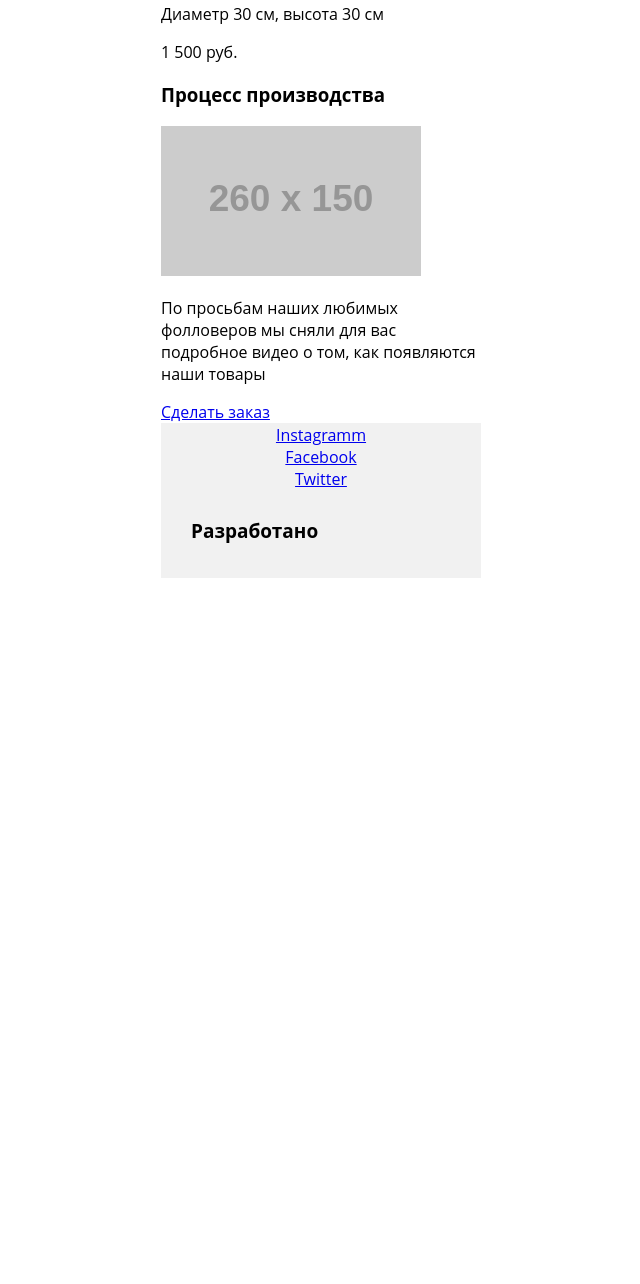
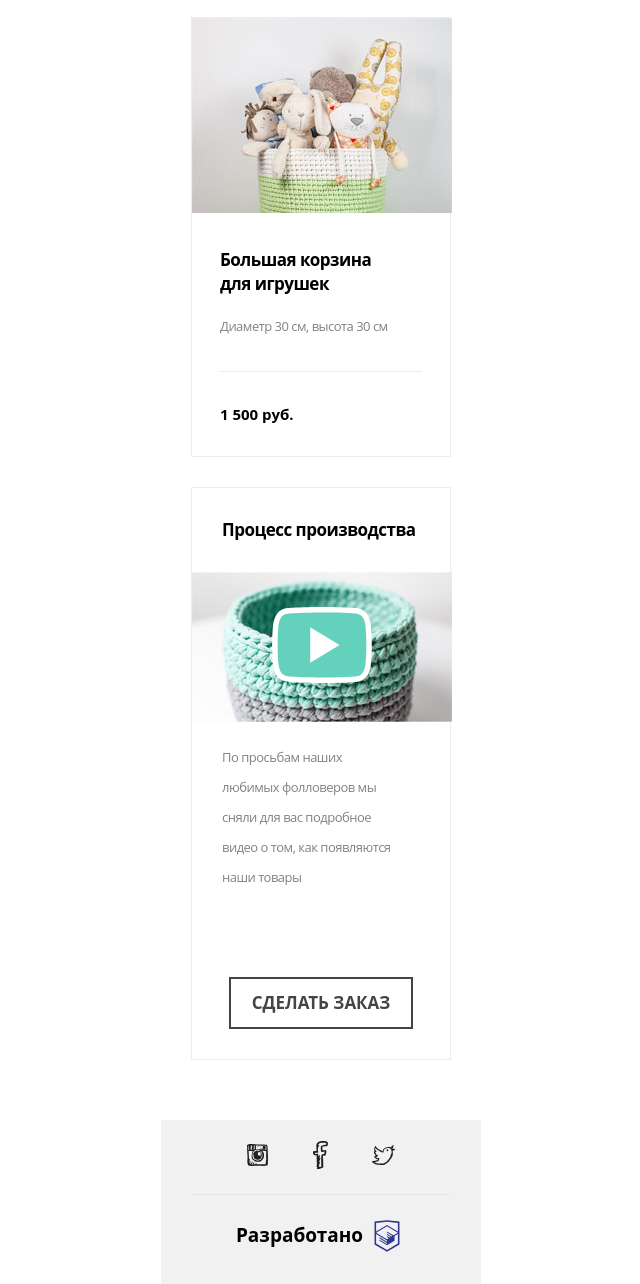
Before and after one commit to uasdemr/412507-mishka, a website: page catalog.html in a window 1280 px wide. Shown: the part 1497-2781 px from the top of the page, without its empty margins (319-959 px from the left). Before the commit the page ends 2075 px from the top, so only its background shows below. Drawn offline with nearby package versions, Linux system fonts and the light colour scheme; files that its build step writes are made by us from their sources; placeholder pictures from the web are drawn by us.

Commit message:
finished the catalog.html file

```diff
--- a/catalog.html
+++ b/catalog.html
@@ -31,46 +31,70 @@
       </ul>
     </nav>
     <header class="catalog-header">
-      <h1 class="visually-hidden">Форма заказа</h1>
       <h2 class="catalog-header__title">Каталог товаров</h2>
     </header>
     <section class="catalog">
       <article class="catalog__item">
-        <img class="catalog__image" src="http://placehold.it/260x195" width="260" height="195" alt="Картинка товара">
+        <img class="catalog__image" src="source/img/photo-hare-mobile@1x.jpg" width="260" height="195" alt="Картинка товара">
+        <div class="catalog-wrapper">
           <h3 class="catalog__title">Зайчик-попрыгайчик</h3>
           <p class="catalog__description">Рост 30 см, вес 200 гр.</p>
           <p class="catalog__price">1 200 руб.</p>
+        </div>
       </article>
       <article class="catalog__item">
-        <img class="catalog__image" src="http://placehold.it/260x195" width="260" height="195" alt="Картинка товара">
+        <img class="catalog__image" src="source/img/photo-bowl-mobile@1x.jpg" width="260" height="195" alt="Картинка товара">
+          <div class="catalog-wrapper">
           <h3 class="catalog__title">Корзинка для белья</h3>
           <p class="catalog__description">Диаметр 15 см, высота 10 см</p>
           <p class="catalog__price">690 руб.</p>
+        </div>
       </article>
       <article class="catalog__item">
-        <img class="catalog__image" src="http://placehold.it/260x195" width="260" height="195" alt="Картинка товара">
-        <h3 class="catalog__title">Большая корзина для игрушек</h3>
+        <img class="catalog__image" src="source/img/photo-toys-mobile@1x.jpg" width="260" height="195" alt="Картинка товара">
+        <div class="catalog-wrapper">
+          <h3 class="catalog__title">Большая корзина<br>для игрушек</h3>
           <p class="catalog__description">Диаметр 30 см, высота 30 см</p>
           <p class="catalog__price">1 500 руб.</p>
+        </div>
       </article>
       <article class="catalog__movie">
+        <div class="catalog__title-wrapper">
           <h3 class="catalog__title">Процесс производства</h3>
+        </div>
         <div class="catalog__movie">
-          <img class="catalog__image" src="http://placehold.it/260x150" width="260" height="150" alt="Видео создания шедевров">
+          <img class="catalog__image" src="source/img/video-mobile@1x.jpg" width="260" height="150" alt="Видео создания шедевров">
+          <img class="catalog__image-play" src="source/img/icon-play.svg" width="100" height="76" alt="Видео создания шедевров">
         </div>
-        <p class="catalog__description">По просьбам наших любимых фолловеров мы сняли для вас подробное видео о том, как появляются наши товары</p>
+        <div class="catalog__description-wrapper">
+          <p class="catalog__description">По просьбам наших<br>любимых фолловеров мы<br>сняли для вас подробное<br>видео о том, как появляются<br>наши товары</p>
+        </div>
+        <div class="catalog__to-order-wrapper">
           <a href="#" class="catalog__to-order">Сделать заказ</a>
+        </div>
       </article>
     </section>
     <footer class="main-footer">
       <ul class="main-footer__list">
-        <li class="main-footer__item"><a href="#">Instagramm</a></li>
-        <li class="main-footer__item"><a href="#">Facebook</a></li>
-        <li class="main-footer__item"><a href="#">Twitter</a></li>
+        <li class="main-footer__item">
+          <a class="main-footer__item-link href="#">
+            <img src="source/img/icon-insta.svg" alt="Instagramm">
+          </a>
+          <a class="main-footer__item-link href="#">
+            <img src="source/img/icon-fb.svg" alt="Facebook">
+          </a>
+          <a class="main-footer__item-link href="#">
+            <img src="source/img/icon-twitter.svg" alt="Twitter">
+          </a>
+        </li>
+        <li class="main-footer__item">
+          <p class="main-footer__copyright">
+            <a href="#" class="main-footer__link"><span>Разработано</span>
+              <img class="main-footer__img" src="source/img/htmlacademy.svg" alt="Academy link" width="38" height="38">
+            </a>
+          </p>
+        </li>
       </ul>
-      <p class="main-footer__copyright">
-        <a href="#" class="main-footer__link">Разработано</a>
-      </p>
     </footer>
   </div>
 </body>
--- /dev/null
+++ b/source/sass/blocks/catalog-header.scss
@@ -0,0 +1,9 @@
+.catalog-header__title {
+margin: 0;
+padding: 70px 0;
+text-align: center;
+background-color: #f1f1f1;
+font-size: 27px;
+line-height: 30px;
+font-weight: bold;
+}
--- /dev/null
+++ b/source/sass/blocks/catalog.scss
@@ -0,0 +1,76 @@
+.catalog {
+  padding: 0 30px;
+  //margin-top: 30px;
+  .catalog__item {
+    margin-top: 30px;
+    border: 1px solid #ececec;
+  }
+  .catalog-wrapper {
+    padding: 0 28px;
+  }
+  .catalog__title {
+    margin: 0;
+    margin-top: 30px;
+    font-size: 17px;
+    line-height: 24px;
+    font-weight: bold;
+    letter-spacing: -0.5px;
+  }
+  .catalog__description {
+    margin: 0;
+    margin-top: 15px;
+    padding-bottom: 30px;
+    font-size: 13px;
+    line-height: 30px;
+    letter-spacing: -0.5px;
+    color: #828282;
+    border-bottom: 1px solid #ececec;
+  }
+  .catalog__price {
+    margin: 0;
+    margin-top: 30px;
+    padding-bottom: 30px;
+    font-size: 15px;
+    line-height: 24px;
+    font-weight: bold;
+  }
+  .catalog__title-wrapper {
+    padding: 0 30px;
+  }
+  .catalog__movie {
+    margin-top: 30px;
+    position: relative;
+    border: 1px solid #ececec;
+  }
+  .catalog__movie .catalog__movie,
+  .catalog__description-wrapper .catalog__description {
+    border: none;
+  }
+  .catalog__image-play {
+    position: absolute;
+    top: 35px;
+    left: 80px;
+  }
+  .catalog__description-wrapper {
+    padding: 0 30px;
+  }
+  .catalog__to-order-wrapper {
+    text-align: center;
+    margin-top: 25px;
+    box-sizing: border-box;
+  }
+  .catalog__to-order {
+    margin: 30px 0;
+    font-size: 17px;
+    line-height: 20px;
+    font-weight: bold;
+    color: #444444;
+    display: inline-block;
+    text-decoration: none;
+    text-transform: uppercase;
+    border: 2px solid #444444;
+    width: 70%;
+    text-align: center;
+    padding: 14px 0;
+  }
+}
--- a/source/sass/blocks/contacts.scss
+++ b/source/sass/blocks/contacts.scss
@@ -40,9 +40,9 @@
     text-align: center;
 }
 .write-us__wrapper {
-padding: 0 30px;
+  padding: 0 30px;
   .write-us {
-    margin: 30px 0;
+    margin-top: 30px;
     font-size: 17px;
     line-height: 20px;
     font-weight: bold;
@@ -56,42 +56,3 @@ padding: 0 30px;
     padding: 14px 0;
   }
 }
-.main-footer {
-  padding: 0 30px;
-  background-color: #f1f1f1;
-  .main-footer__list {
-    list-style-type: none;
-    margin: 0;
-    padding: 0;
-    text-align: center;
-    border: 1px solid #f1f1f1;
-  }
-  /*.main-footer__item {
-    //display: inline-block;
-    box-sizing: border-box;
-    padding: 1px;
-  }*/
-  .main-footer__item-link {
-    text-decoration: none;
-    display: inline-block;
-    padding: 20px;
-    vertical-align: middle;
-  }
-  .main-footer__copyright {
-    margin: 0;
-    padding-top: 20px;
-    padding-bottom: 28px;
-    font-size: 19px;
-    line-height: 38px;
-    font-weight: bold;
-  }
-  .main-footer__link {
-    color: #000000;
-    display: inline-block;
-    text-decoration: none;
-    vertical-align: middle;
-  }
-  .main-footer__img {
-    vertical-align: middle;
-  }
-}
--- a/source/sass/blocks/main-footer.scss
+++ b/source/sass/blocks/main-footer.scss
@@ -0,0 +1,38 @@
+.main-footer {
+  padding: 0 30px;
+  background-color: #f1f1f1;
+  margin-top: 60px;
+  .main-footer__list {
+    list-style-type: none;
+    margin: 0;
+    padding: 0;
+    text-align: center;
+    border: 1px solid #f1f1f1;
+  }
+  .main-footer__item:nth-child(1) {
+    border-bottom: 1px solid #e5e5e5;
+  }
+  .main-footer__item-link {
+    text-decoration: none;
+    display: inline-block;
+    padding: 20px;
+    vertical-align: middle;
+  }
+  .main-footer__copyright {
+    margin: 0;
+    padding-top: 20px;
+    padding-bottom: 28px;
+    font-size: 19px;
+    line-height: 38px;
+    font-weight: bold;
+  }
+  .main-footer__link {
+    color: #000000;
+    display: inline-block;
+    text-decoration: none;
+    vertical-align: middle;
+  }
+  .main-footer__img {
+    vertical-align: middle;
+  }
+}
--- a/source/sass/style.scss
+++ b/source/sass/style.scss
@@ -8,3 +8,5 @@
 @import "../sass/blocks/about.scss";
 @import "../sass/blocks/contacts.scss";
 @import "../sass/blocks/main-footer.scss";
+@import "../sass/blocks/catalog-header.scss";
+@import "../sass/blocks/catalog.scss";
```
Lines whose indentation alone changed are shown as unchanged.
